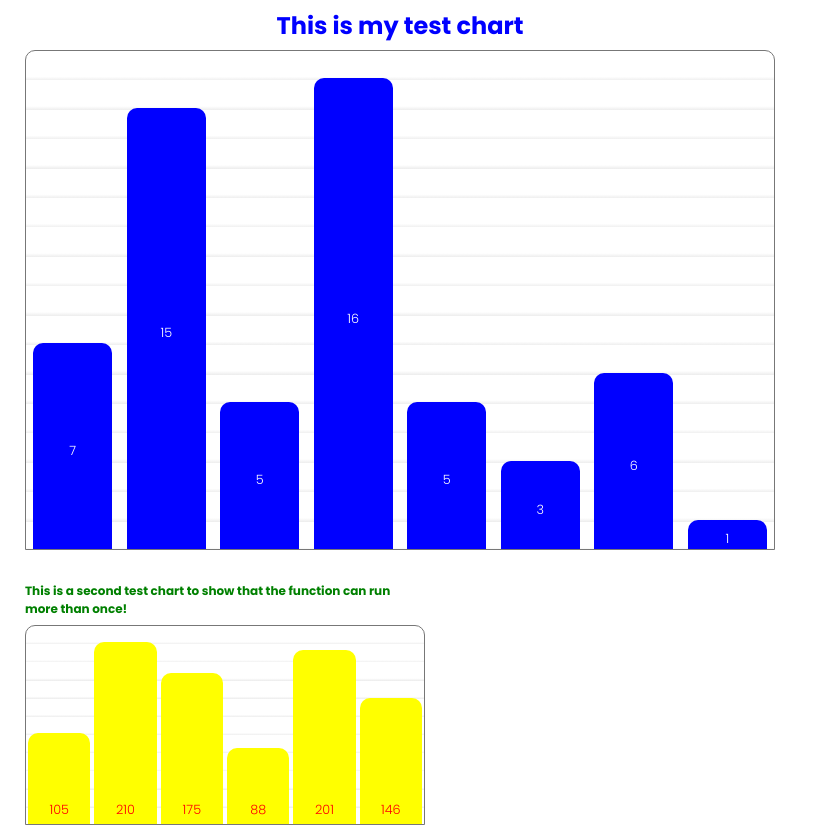
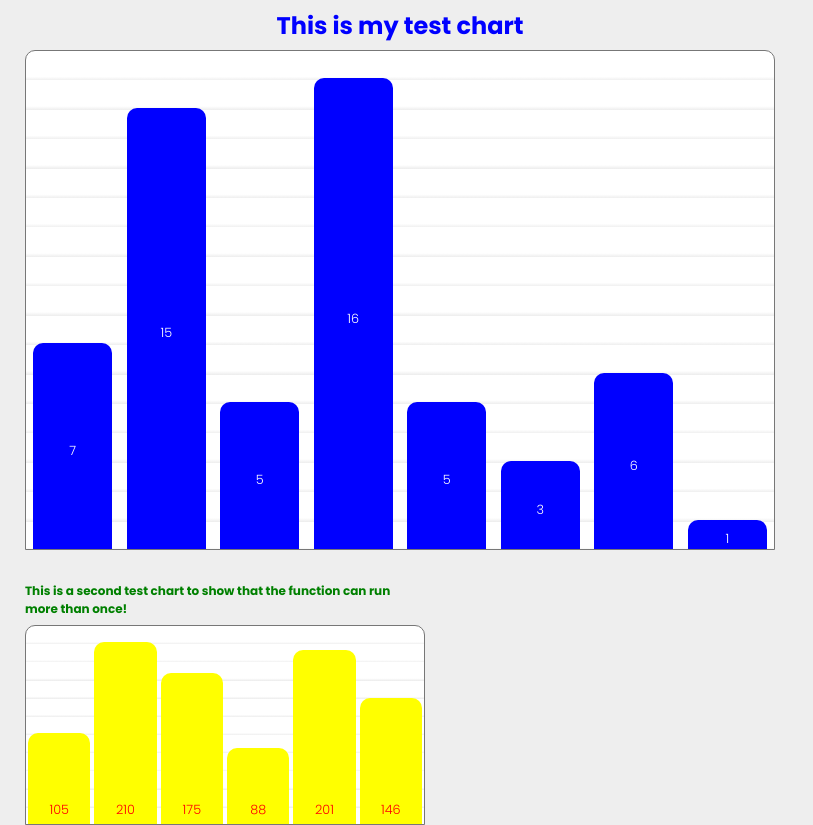
Before and after one commit to tai-de/bar-chart-project.io, a plain HTML site: page index.html in a window 1280 px wide. Shown: the whole page, without its empty margins (0-813 px from the left). Drawn offline with nearby package versions, Linux system fonts and the light colour scheme.

Commit message:
update to remove unnecessary script file and fixes to css

```diff
--- a/index.html
+++ b/index.html
@@ -3,8 +3,7 @@
   <head>
     <title>Bar Chart</title>
     <meta http-equiv="Content-Type" content="text/html;charset=UTF-8">
-    <link rel="stylesheet" href="style.css">
-    <script src="script.js"></script>
+    <link rel="stylesheet" href="/style.css">
     <script src="https://ajax.googleapis.com/ajax/libs/jquery/3.6.0/jquery.min.js"></script>
   </head>
   <body>
--- a/style.css
+++ b/style.css
@@ -14,8 +14,8 @@ Bold 700 + italic */
 }
 
 :root {
-  --color-a: #777; //dark
-  --color-b: #eee; //background
+  --color-a: #777;
+  --color-b: #eee;
 }
 
 body {
```
Also changed, not shown: script.js (deleted, +0 -36 lines).
